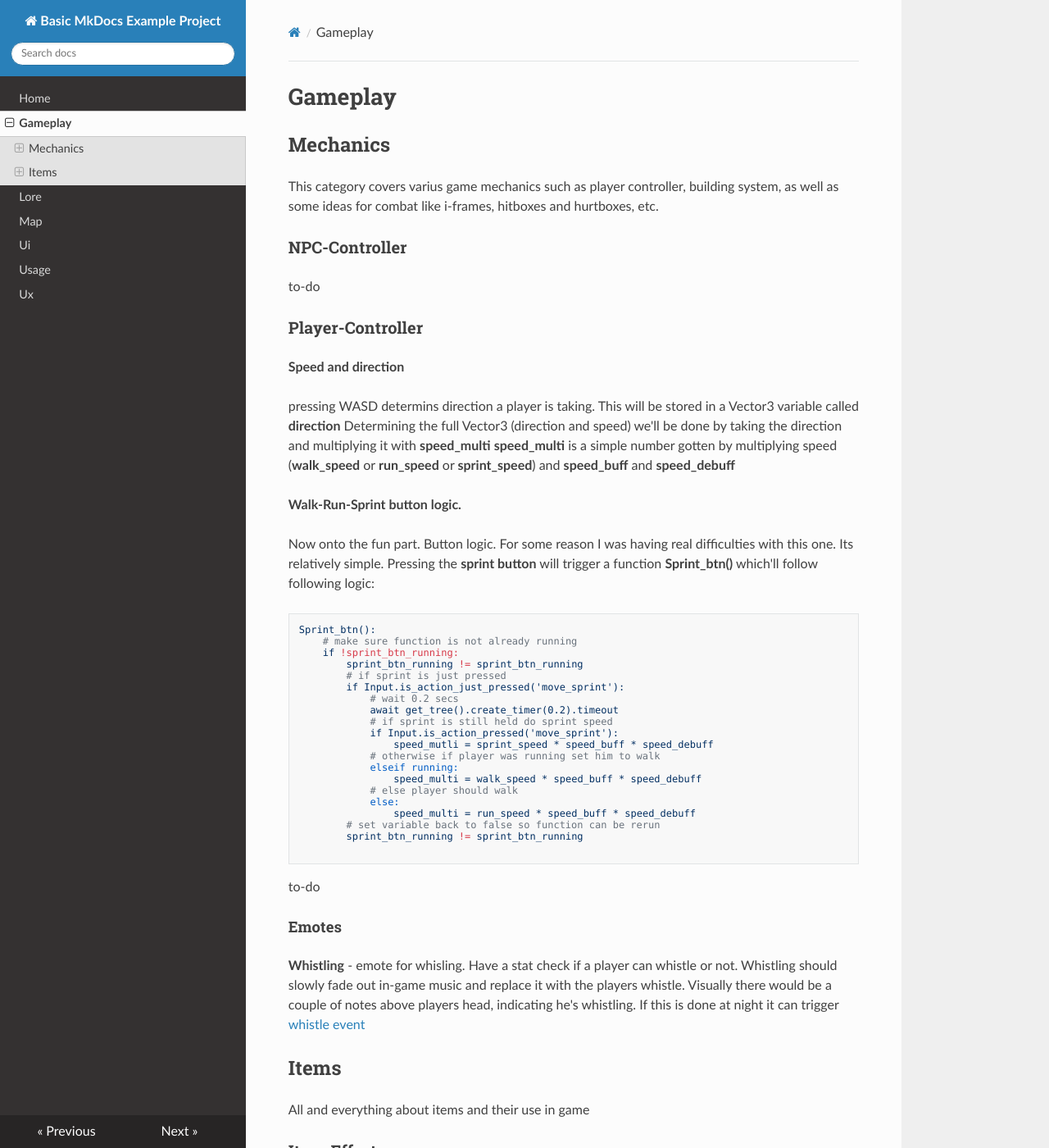
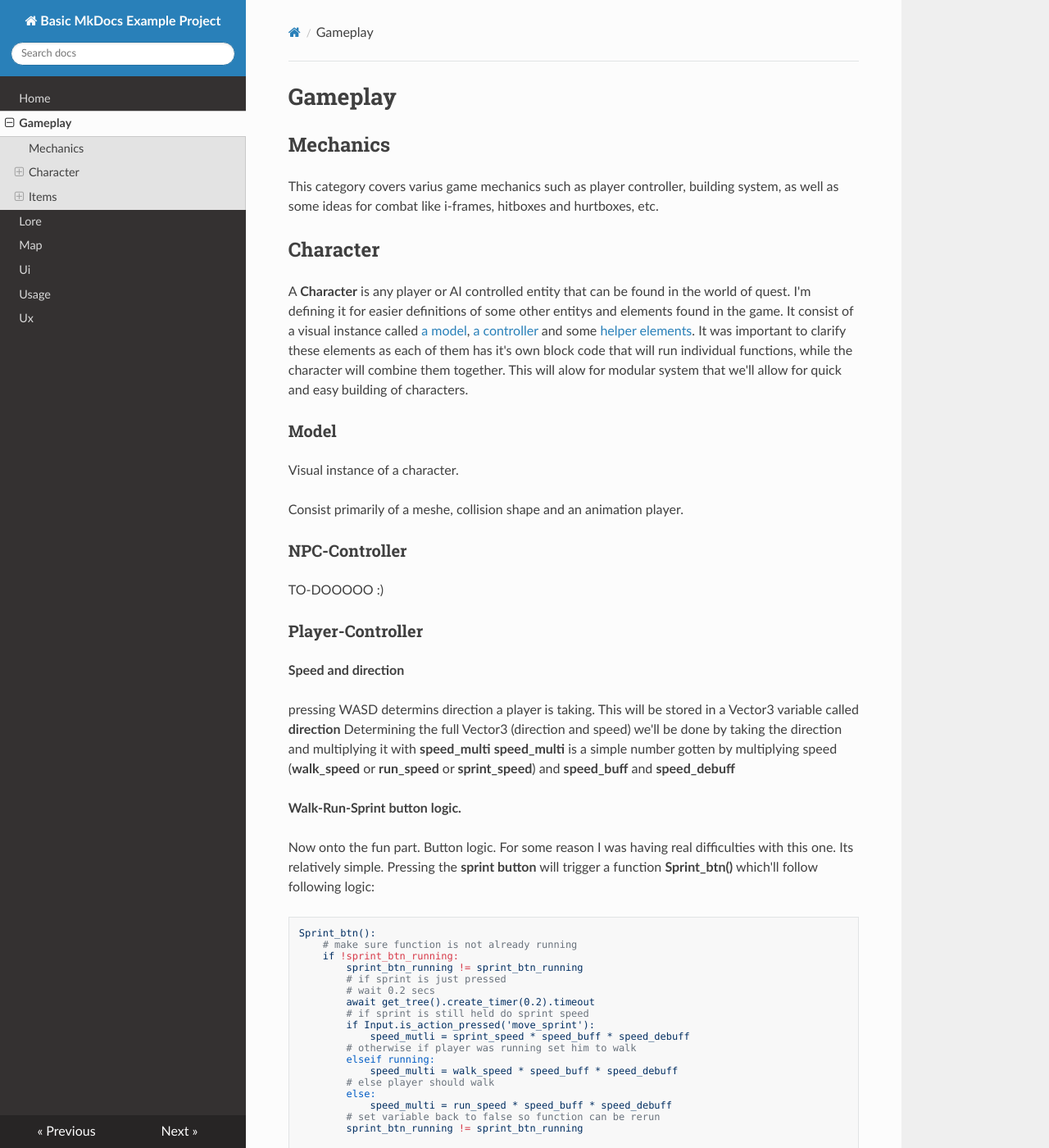
Before and after one commit to dsinjakovic/docs.the-quest, an MkDocs documentation site: the page built from docs/gameplay.md, in a window 1280 px wide and 1400 px high. Shown: the whole window at 82% size. Built offline with MkDocs 1.6.1, drawn with Linux system fonts in a browser that asks for light colours; nearby versions of some CDN libraries; some of the changed text lies outside the part shown.

Commit message:
Update gameplay.md

````diff
--- a/docs/gameplay.md
+++ b/docs/gameplay.md
@@ -4,9 +4,17 @@
 
 This category covers varius game mechanics such as player controller, building system, as well as some ideas for combat like i-frames, hitboxes and hurtboxes, etc.
 
+## Character
+A **Character** is any player or AI controlled entity that can be found in the world of quest. I'm defining it for easier definitions of some other entitys and elements found in the game.
+It consist of a visual instance called [a model](#Model), [a controller](#npc-controller) and some [helper elements](#helper-elements). It was important to clarify these elements as each of them has it's own block code that will run individual functions, while the character will combine them together. This will alow for modular system that we'll allow for quick and easy building of characters.
+
+### Model
+Visual instance of a character.
+
+Consist primarily of a meshe, collision shape and an animation player.
+
 ### NPC-Controller
-
-to-do
+TO-DOOOOO :)
 
 ### Player-Controller
 
@@ -27,24 +35,31 @@ Sprint_btn():
     if !sprint_btn_running:
         sprint_btn_running != sprint_btn_running
         # if sprint is just pressed
-        if Input.is_action_just_pressed('move_sprint'):
-            # wait 0.2 secs
-            await get_tree().create_timer(0.2).timeout
-            # if sprint is still held do sprint speed
-            if Input.is_action_pressed('move_sprint'):
-                speed_mutli = sprint_speed * speed_buff * speed_debuff
-            # otherwise if player was running set him to walk
-            elseif running:
-                speed_multi = walk_speed * speed_buff * speed_debuff
-            # else player should walk
-            else:
-                speed_multi = run_speed * speed_buff * speed_debuff
+        # wait 0.2 secs
+        await get_tree().create_timer(0.2).timeout
+        # if sprint is still held do sprint speed
+        if Input.is_action_pressed('move_sprint'):
+            speed_mutli = sprint_speed * speed_buff * speed_debuff
+        # otherwise if player was running set him to walk
+        elseif running:
+            speed_multi = walk_speed * speed_buff * speed_debuff
+        # else player should walk
+        else:
+            speed_multi = run_speed * speed_buff * speed_debuff
         # set variable back to false so function can be rerun
         sprint_btn_running != sprint_btn_running
 
 ```
 
-to-do
+### Helper Elements
+This are invisible elements found on characters:
+
+-   vision cone
+-   sound radius
+-   smell radius
+-   etc.
+
+
 #### Emotes
 
 **Whistling** - emote for whisling. Have a stat check if a player can whistle or not. Whistling should slowly fade out in-game music and replace it with the players whistle. Visually there would be a couple of notes above players head, indicating he's whistling. If this is done at night it can trigger [whistle event](lore#whistling-at-night)
````
